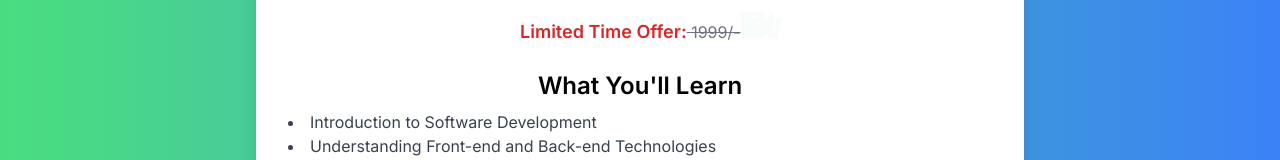
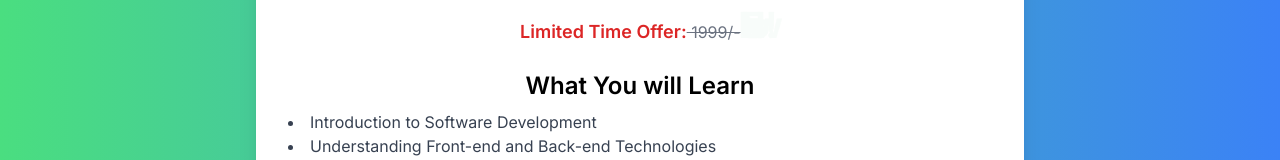
Before and after one commit to Santhosh-CS07/s_s, a Next.js app: page /full-stack-demo-register in a window 1280 px wide. Shown: the part 299-459 px from the top of the page. Built offline with nearby package versions, Linux system fonts and the light colour scheme.

Commit message:
symbol removed

```diff
--- a/src/app/full-stack-demo-register/page.tsx
+++ b/src/app/full-stack-demo-register/page.tsx
@@ -146,7 +146,7 @@ const LandingPage: React.FC = () => {
           </p>
 
           <h2 className="text-2xl font-semibold text-center mb-2">
-            What You'll Learn
+            What You will Learn
           </h2>
           <ul className="list-disc list-inside mb-6 text-gray-700">
             <li>Introduction to Software Development</li>
```
